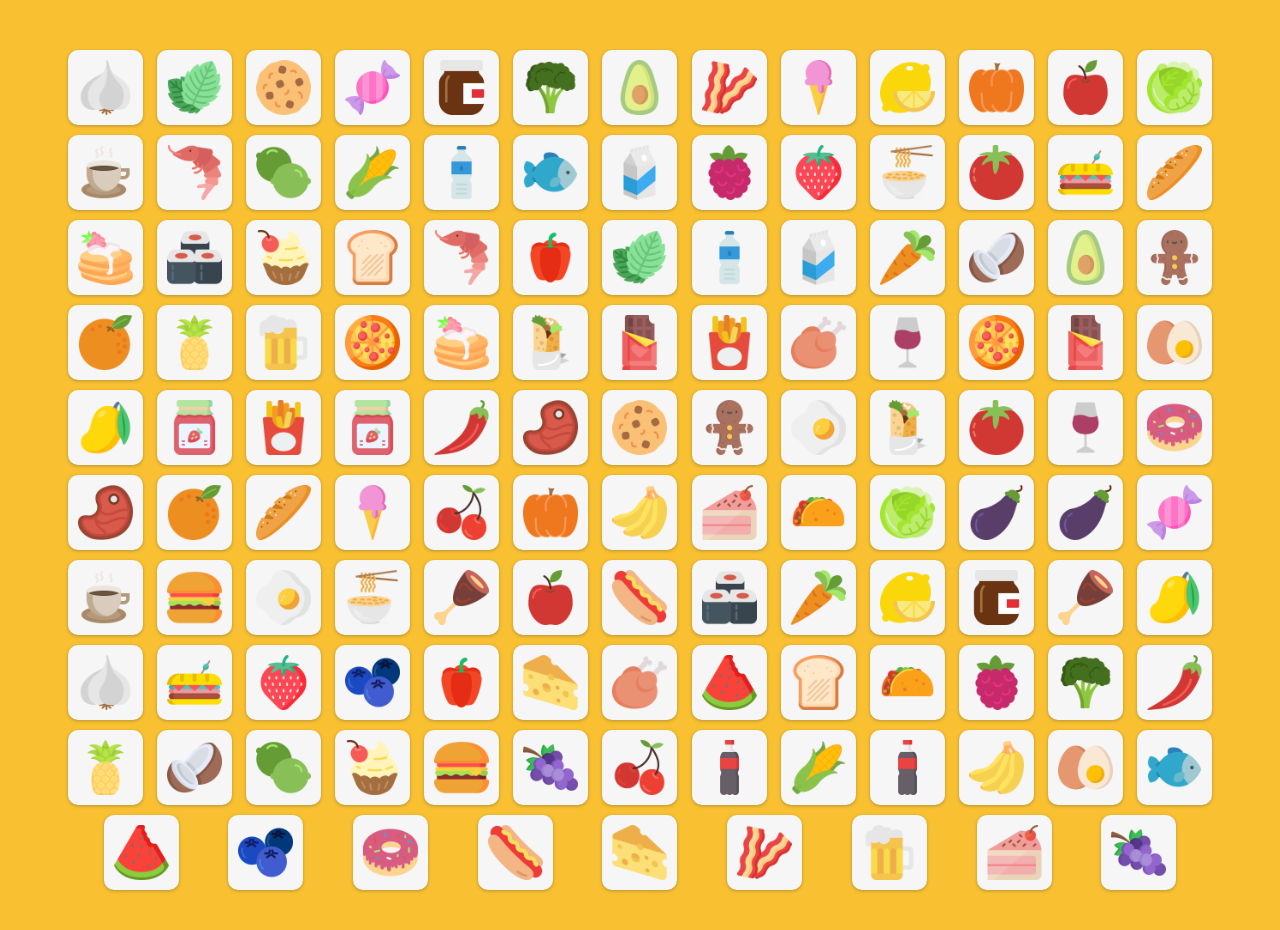
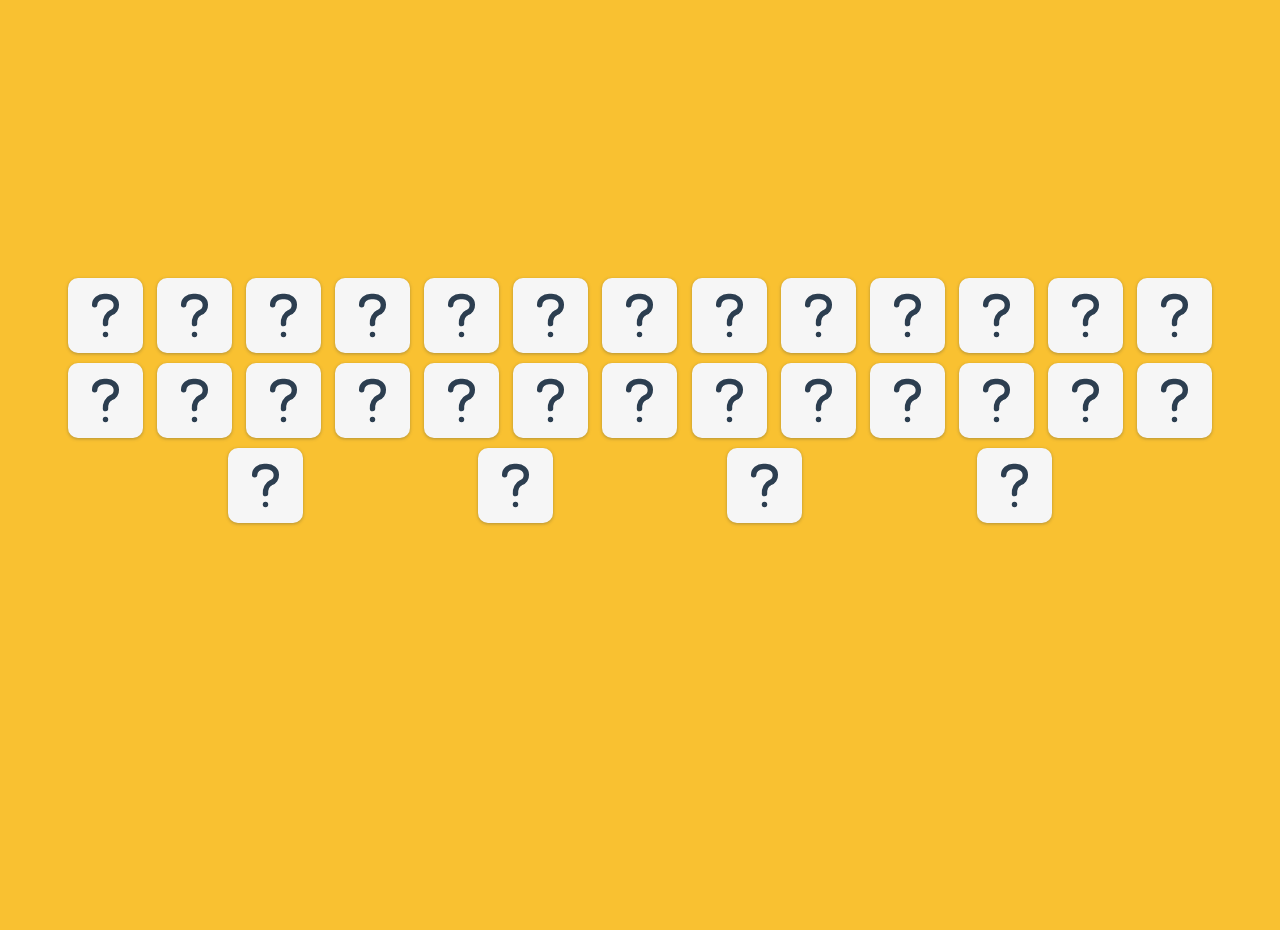
Before and after one commit to Castamor/memorama-ts, a React (Vite) app: page / in a window 1280 px wide. Shown: the top 930 px of the page. After the commit the page ends 800 px from the top, so only its background shows below. Built offline with nearby package versions, Linux system fonts and the light colour scheme.

Commit message:
terminar-logica-juego

```diff
--- a/src/App.tsx
+++ b/src/App.tsx
@@ -1,9 +1,56 @@
 import Carta from './components/Carta'
 import { elementos, generarId } from './data'
 
-const elementosDesordenados = [...elementos, ...elementos].sort(() => Math.floor(Math.random() - 0.5))
+// const elementosDesordenados = [...elementos, ...elementos].sort(() => Math.floor(Math.random() - 0.5))
+
+let elementosDesordenados: string[] = []
+
+for (let i = 0; i < 15; i++) {
+    elementosDesordenados = [...elementosDesordenados, elementos[i]]
+}
+
+elementosDesordenados = [...elementosDesordenados, ...elementosDesordenados].sort(() => Math.floor(Math.random() - 0.5))
+
+let movimientos = 0
+let cartasClickeadas: HTMLElement[] = []
+let aciertos = 0
+
+function resetearValores () {
+    movimientos = 0
+    cartasClickeadas = []
+}
+
+function quitarClaseActive () {
+    cartasClickeadas.forEach(carta => { carta.classList.remove('active') })
+}
 
 function App () {
+    const handleClick = (e: React.MouseEvent<HTMLLIElement, MouseEvent>) => {
+        const elemento = e.target as HTMLElement
+
+        if (movimientos < 2) {
+            if (!elemento.classList.contains('active') && (!(cartasClickeadas[0] === undefined) || cartasClickeadas[0] !== elemento)) {
+                elemento.classList.add('active')
+                cartasClickeadas = [...cartasClickeadas, elemento]
+
+                if (++movimientos === 2) {
+                    if (cartasClickeadas[0].innerHTML === cartasClickeadas[1].innerHTML) { // SON IGUALES
+                        resetearValores()
+
+                        const juegoTerminado = ++aciertos === elementosDesordenados.length / 2
+                        if (juegoTerminado) {
+                            console.log('YEI')
+                        }
+                    } else {
+                        setTimeout(() => {
+                            quitarClaseActive()
+                            resetearValores()
+                        }, 800)
+                    }
+                }
+            }
+        }
+    }
     return (
         <>
             <ul className='juego'>
@@ -11,6 +58,7 @@ function App () {
                     <Carta
                         key={generarId()}
                         nombre={elemento}
+                        handleClick={handleClick}
                     />
                 ))}
             </ul>
--- a/src/components/Carta.css
+++ b/src/components/Carta.css
@@ -3,6 +3,7 @@
     height: 7.5rem;
     perspective: 100rem;
     cursor: pointer;
+    user-select: none;
 
     position: relative;
     transition: transform .5s;
--- a/src/components/Carta.tsx
+++ b/src/components/Carta.tsx
@@ -3,11 +3,15 @@ import './Carta.css'
 
 interface Props {
     nombre: string
+    handleClick: (e: React.MouseEvent<HTMLLIElement, MouseEvent>) => void
 }
 
-const Carta = ({ nombre }: Props) => {
+const Carta = ({ nombre, handleClick }: Props) => {
     return (
-        <li className='carta active'>
+        <li
+            className='carta'
+            onClick={(e) => { handleClick(e) }}
+        >
             <img
                 className="carta-contenido carta-imagen"
                 src={`/${nombre}.png`}
```
Also changed, not shown: public/menta.png.
